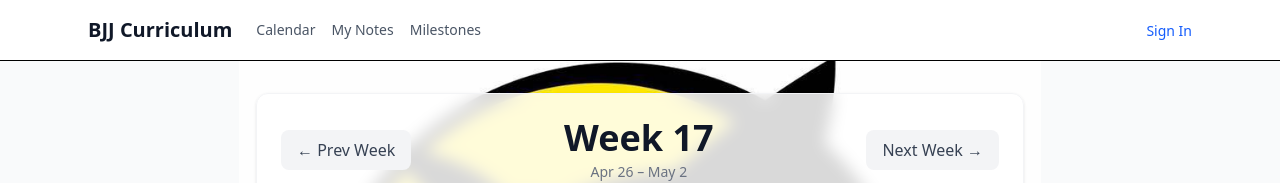
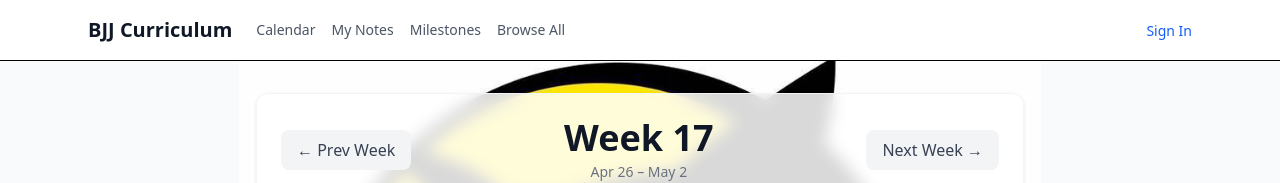
Before and after one commit to 5qu1n7/gmbjjtx, a Next.js app: page / in a window 1280 px wide. Shown: the top 183 px of the page. Built offline with nearby package versions, Linux system fonts and the light colour scheme; no server answers.

Commit message:
Add Browse All navigation link to top menu
- Add 'Browse All' link next to Milestones in navigation
- Links to /explore page to browse all positions and categories
- Consistent navigation across all pages
- Easy access to full curriculum from any page

```diff
--- a/src/components/Navigation.tsx
+++ b/src/components/Navigation.tsx
@@ -53,6 +53,7 @@ export default function Navigation() {
               <a href="/" className="text-gray-600 hover:text-gray-900 transition">Calendar</a>
               <a href="/notes" className="text-gray-600 hover:text-gray-900 transition">My Notes</a>
               <a href="/milestones" className="text-gray-600 hover:text-gray-900 transition">Milestones</a>
+              <a href="/explore" className="text-gray-600 hover:text-gray-900 transition">Browse All</a>
               {(role === 'admin' || role === 'coach') && (
                 <a href="/admin" className="text-blue-600 hover:text-blue-800 font-medium transition">Admin</a>
               )}
```
